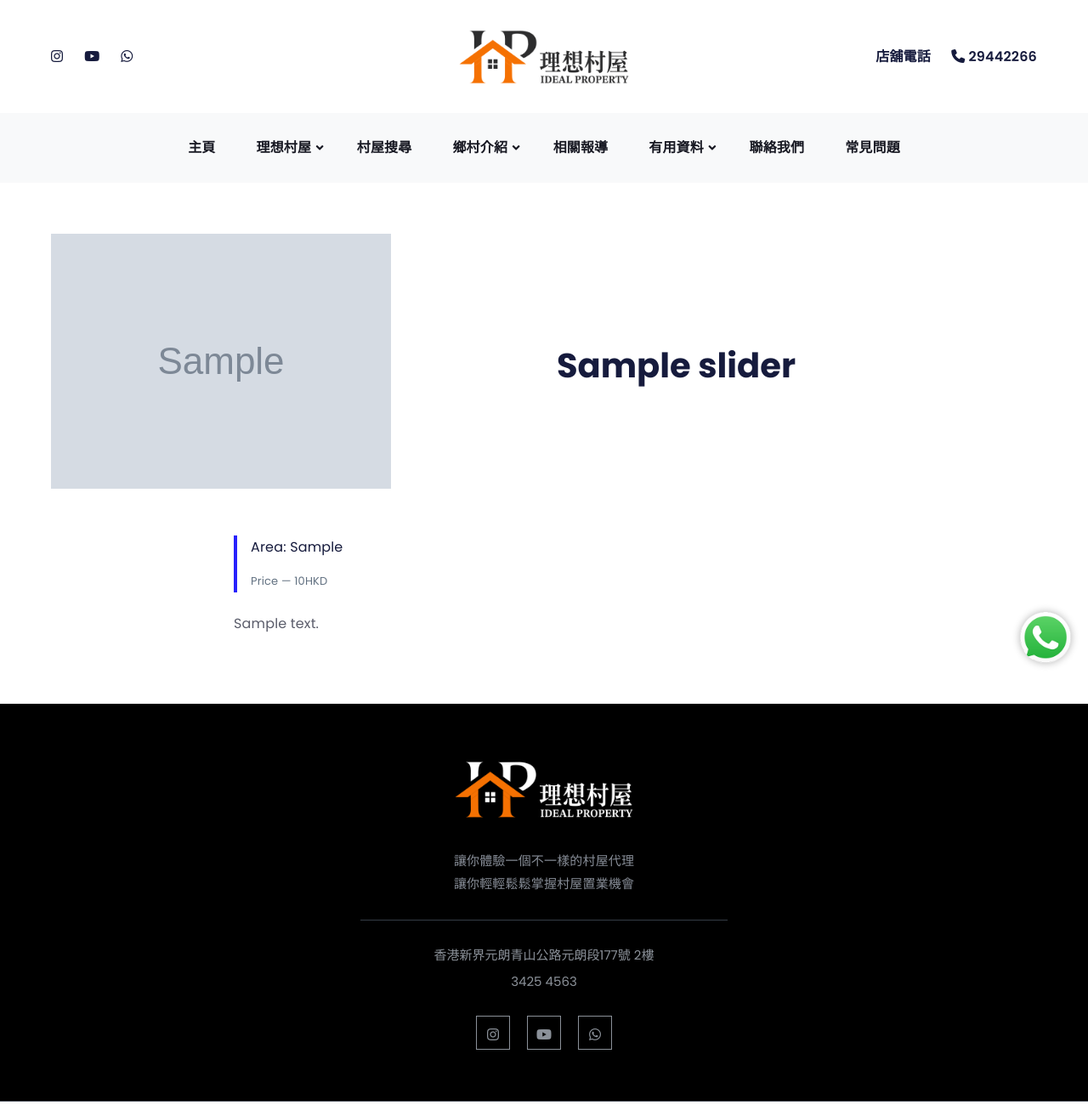
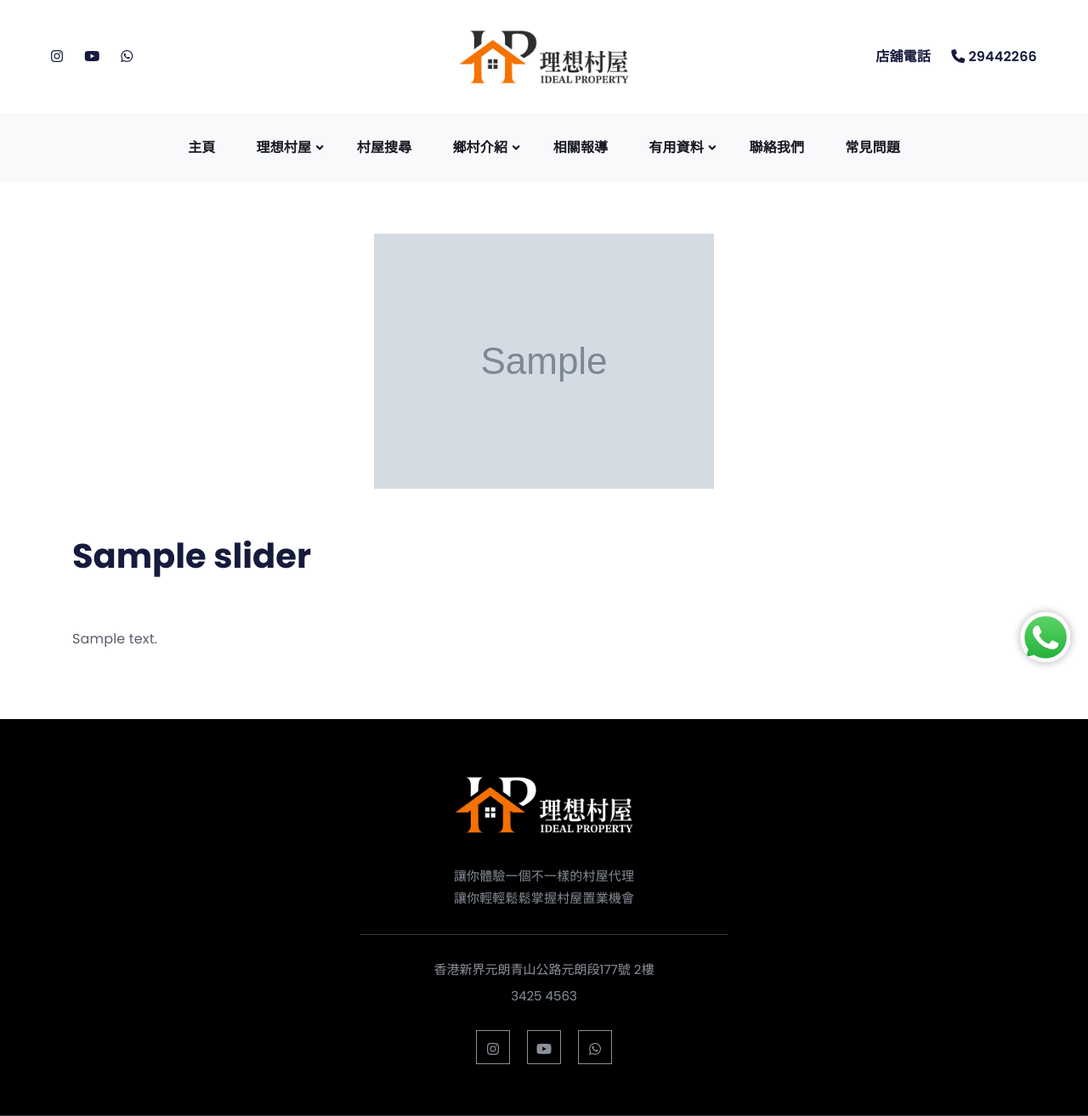
Before and after one commit to Do-Test-Live/W-Ideal-Property, a PHP site: page /details.php?id=1 in a window 1280 px wide. Shown: the whole page at 85% size. Run offline with PHP 8.4, Linux system fonts and the light colour scheme; tables that the repository leaves empty or names only in its code hold one stand-in row (values such as "Sample post"); grey boxes marked "Sample" are stand-in pictures.

Commit message:
04/10/2023

```diff
--- a/details.php
+++ b/details.php
@@ -50,27 +50,23 @@ $fetch_blog_detail = $db_handle->runQuery("select * from slider where id = '$id'
 
 <?php include('include/menu.php'); ?>
 
-<div class="container-fluid px-20px px-md-60px mt-60px mb-lg-35px">
+<div class="container-fluid px-20px px-md-60px mt-60px mb-lg-5px">
     <div class="row align-items-center">
-        <div class="col-lg-6">
-            <div class="entry-media"><img src="<?php echo $fetch_blog_detail[0]['image'];?>" alt="Card image cap"></div>
-        </div>
-        <div class="col-lg-6 pt-40px pb-lg-30px">
-            <h1 class="single-post-entry-title entry-title"><?php echo $fetch_blog_detail[0]['name'];?></h1>
+        <div class="col-lg-12 d-flex justify-content-center align-items-center">
+            <div class="entry-media"><img src="<?php echo $fetch_blog_detail[0]['image'];?>" alt="Card image cap" style="max-height: 500px; width: auto;"></div>
         </div>
     </div>
 </div>
 <div class="container">
     <div class="row">
-        <div class="col-lg-8 offset-lg-2">
+        <div class="col-lg-12 pt-40px pb-lg-30px">
+            <h1 class="single-post-entry-title entry-title"><?php echo $fetch_blog_detail[0]['name'];?></h1>
+        </div>
+        <div class="col-lg-12">
             <div class="blog-post single-post">
                 <article>
                     <div class="entry-content-wrapper">
                         <div class="entry-content">
-                            <blockquote>
-                                <p>Area: <?php echo $fetch_blog_detail[0]['area'];?></p>
-                                <cite>Price — <?php echo $fetch_blog_detail[0]['price'];?>HKD</cite>
-                            </blockquote>
                             <p><?php echo $fetch_blog_detail[0]['description'];?></p>
                         </div>
                     </div>
```
Also changed, not shown: blog_details.php (+7 -7 lines), index.php (+15 -27 lines).
